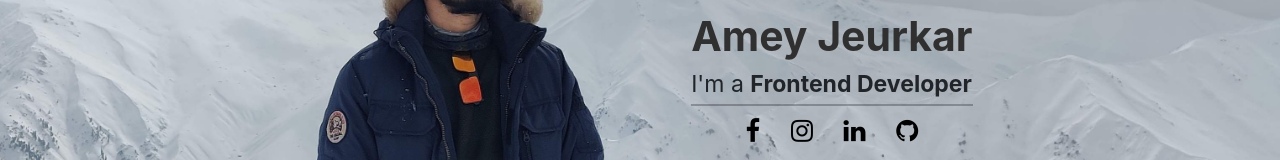
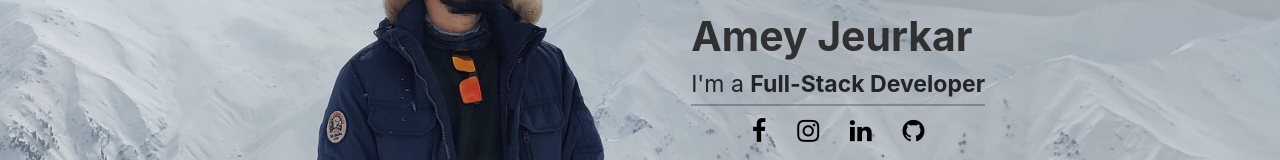
Before and after one commit to ameyjeurkar/portfolio, a React (Create React App) app: page / in a window 1280 px wide. Shown: the part 247-407 px from the top of the page. Built offline with nearby package versions, Linux system fonts and the light colour scheme.

Commit message:
Update MainPage.js

```diff
--- a/src/components/MainPage/MainPage.js
+++ b/src/components/MainPage/MainPage.js
@@ -14,7 +14,7 @@ const MainPage = () => {
         <div className="box">
           <span className="myname mx-0 px-0">Amey Jeurkar</span>
           <span className="what-am-i mx-0 px-0">
-            I'm a <b> Frontend Developer</b>
+            I'm a <b> Full-Stack Developer</b>
             {/* I'm a <b>{" "}
             <Typewriter
               onInit={(typewriter)=> {
```
